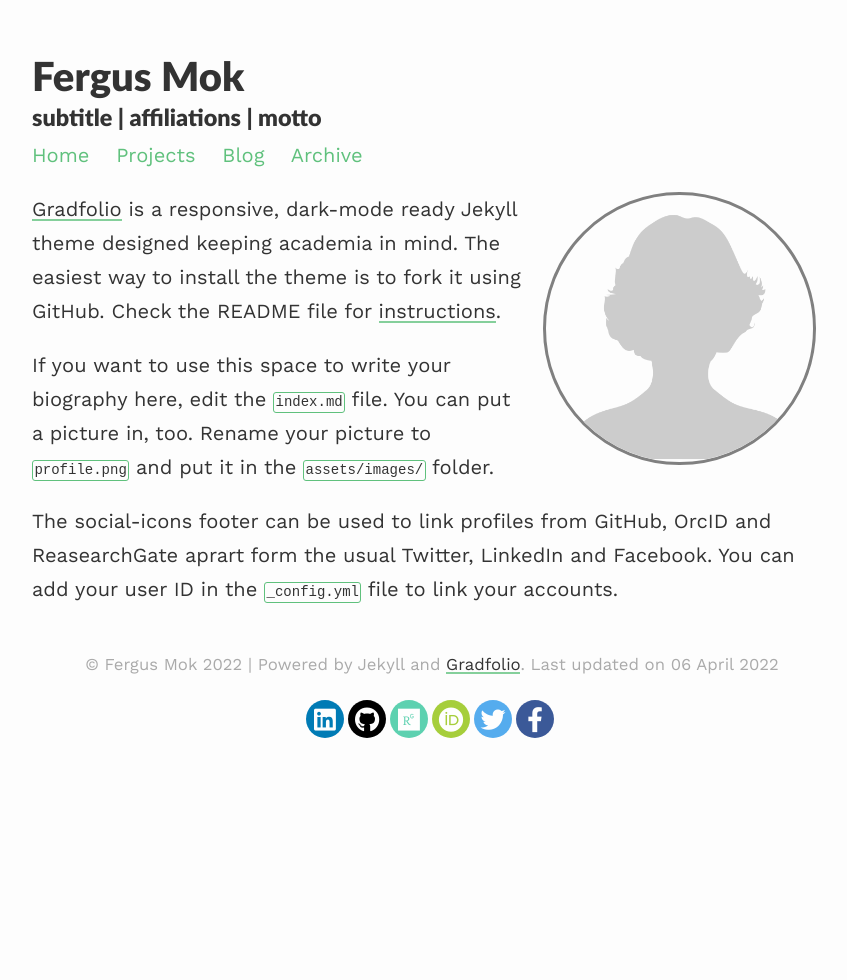
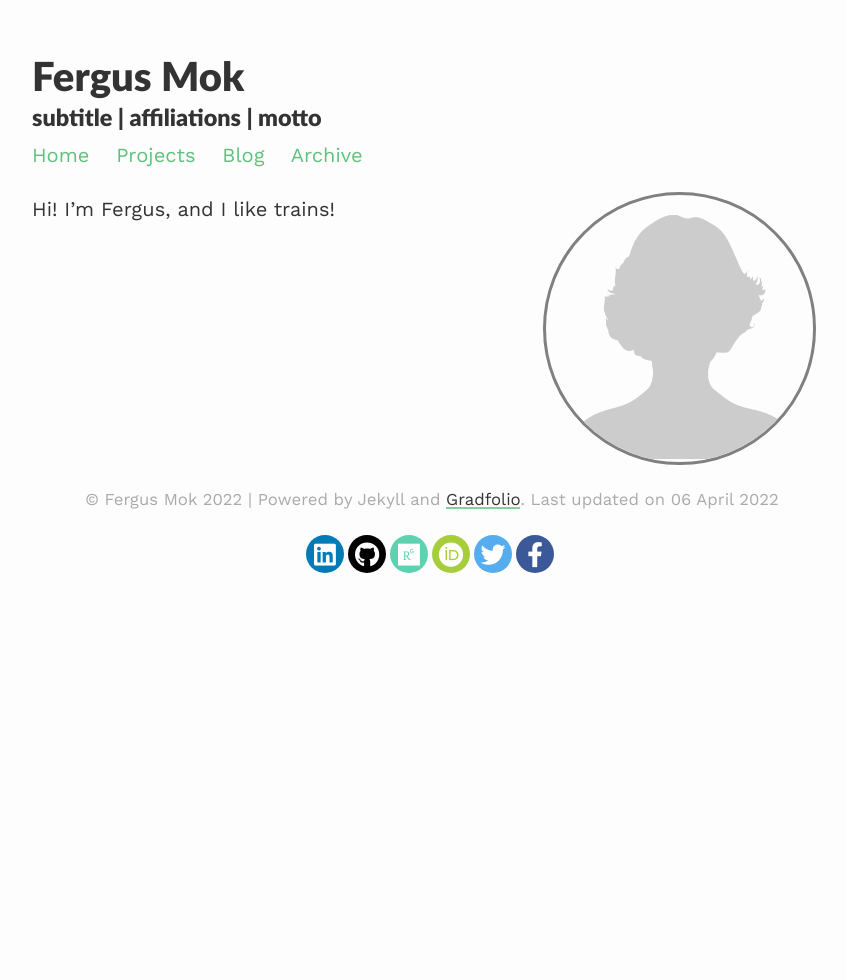
Before and after one commit to fergusmk/fergus-mk, a Jekyll site: the page built from index.md, in a window 1280 px wide. Shown: the whole page, without its empty margins (208-1055 px from the left). Built offline with Jekyll 4.4.1, drawn with Linux system fonts in a browser that asks for light colours; nearby versions of some CDN libraries.

Commit message:
Update index.md

```diff
--- a/index.md
+++ b/index.md
@@ -7,8 +7,4 @@ profile:
 published: true
 ---
 
-[Gradfolio](https://github.com/jitinnair1/gradfolio){:target="_blank"} is a responsive, dark-mode ready Jekyll theme designed keeping academia in mind. The easiest way to install the theme is to fork it using GitHub. Check the README file for [instructions](https://github.com/jitinnair1/gradfolio#installation){:target="_blank"}.
-
-If you want to use this space to write your biography here, edit the `index.md` file. You can put a picture in, too. Rename your picture to `profile.png` and put it in the `assets/images/` folder.
-
-The social-icons footer can be used to link profiles from GitHub, OrcID and ReasearchGate aprart form the usual Twitter, LinkedIn and Facebook. You can add your user ID in the `_config.yml` file to link your accounts.
+Hi! I'm Fergus, and I like trains!
```
